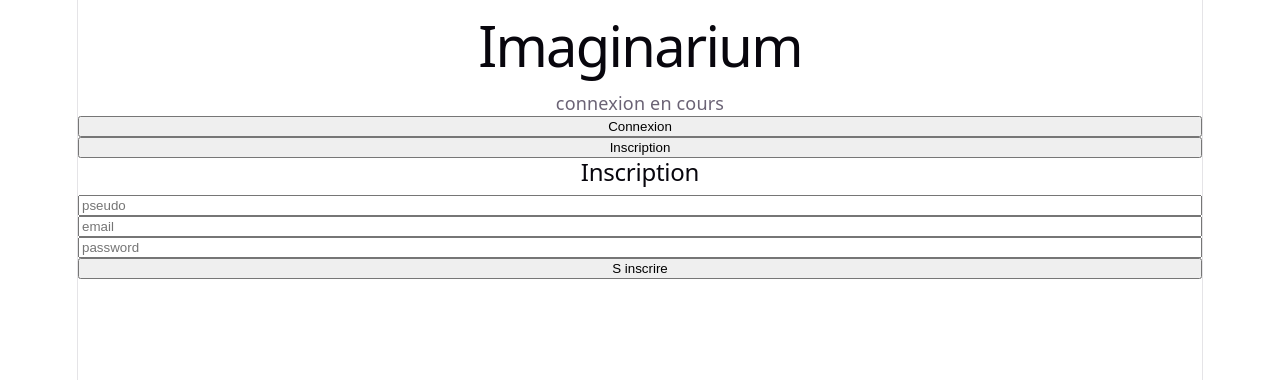
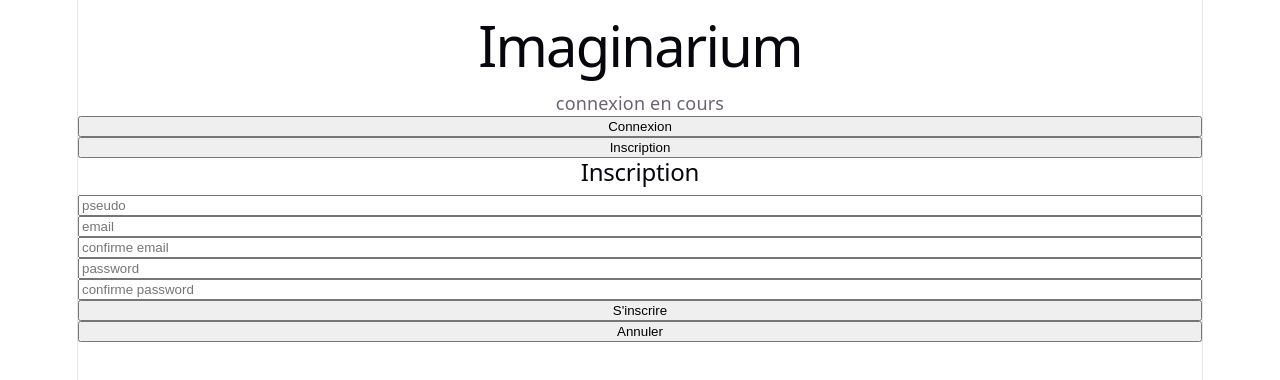
Before and after one commit to antoineLAU/imaginarium, a React app in the folder frontend/: page / in a window 1280 px wide. Both pictures are taken after a click on the button "Inscription". Shown: the top 380 px of the page. Built offline with nearby package versions, Linux system fonts and the light colour scheme; the HTML template or start-up script is replaced by a standard one.

Commit message:
frontend: confirmation email password + bouton Annuler

```diff
--- a/frontend/src/conponent/formulaire/inscription/FomulaireInscription.jsx
+++ b/frontend/src/conponent/formulaire/inscription/FomulaireInscription.jsx
@@ -1,11 +1,24 @@
 import { useState } from "react";
+import Bouton from "../../bouton/Bouton";
 
-function FormulaireInscription() {
+function FormulaireInscription({ onAnnuler }) {
   const [pseudo, setPseudo] = useState("");
   const [email, setEmail] = useState("");
+  const [confirmEmail, setConfirmEmail] = useState("");
   const [password, setPassword] = useState("");
+  const [confirmPassword, setConfirmPassword] = useState("");
 
   function inscrire() {
+    if (email !== confirmEmail) {
+      console.log("emails differents");
+      return;
+    }
+
+    if (password !== confirmPassword) {
+      console.log("mots de passe differents");
+      return;
+    }
+
     fetch("http://localhost:3000/register", {
       method: "POST",
       headers: { "Content-Type": "application/json" },
@@ -20,8 +33,11 @@ function FormulaireInscription() {
       <h2>Inscription</h2>
       <input placeholder="pseudo" onChange={(e) => setPseudo(e.target.value)} />
       <input placeholder="email" onChange={(e) => setEmail(e.target.value)} />
+      <input placeholder="confirme email" onChange={(e) => setConfirmEmail(e.target.value)} />
       <input placeholder="password" type="password" onChange={(e) => setPassword(e.target.value)} />
-      <button onClick={inscrire}>S inscrire</button>
+      <input placeholder="confirme password" type="password" onChange={(e) => setConfirmPassword(e.target.value)} />
+      <Bouton texte= "S'inscrire" onClick={inscrire} />
+      <Bouton texte= "Annuler" onClick={onAnnuler}/>
     </>
   );
 }
--- a/frontend/src/page/acceuil/Acceuil.jsx
+++ b/frontend/src/page/acceuil/Acceuil.jsx
@@ -19,7 +19,7 @@ function Acceuil() {
       <p>{message}</p>
       <Bouton texte="Connexion" />
       <Bouton texte="Inscription" onClick={() => setVoirInscription(true)} />
-      {voirInscription && <FormulaireInscription />}
+      {voirInscription && <FormulaireInscription onAnnuler={() => setVoirInscription(false)} />}
     </>
   );
 }
```
